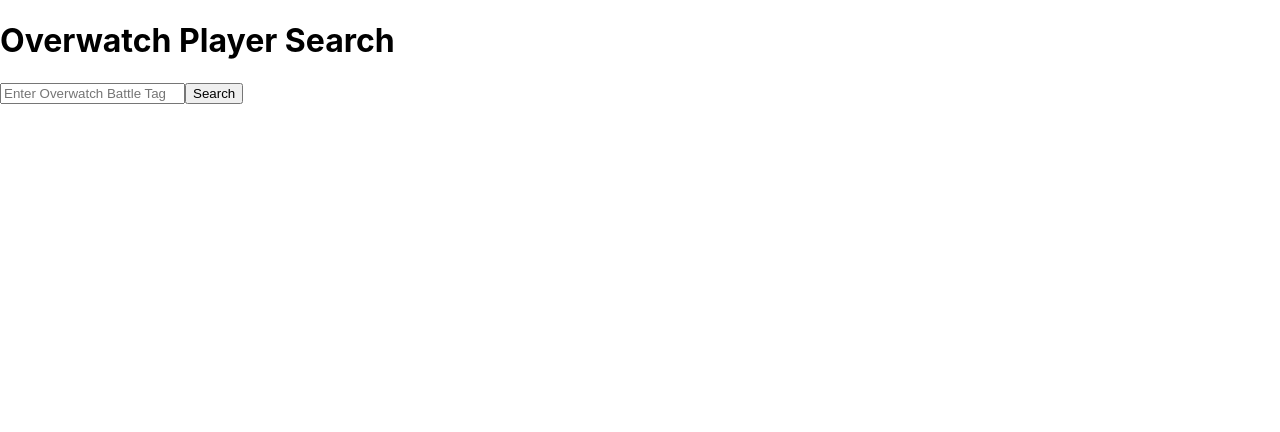
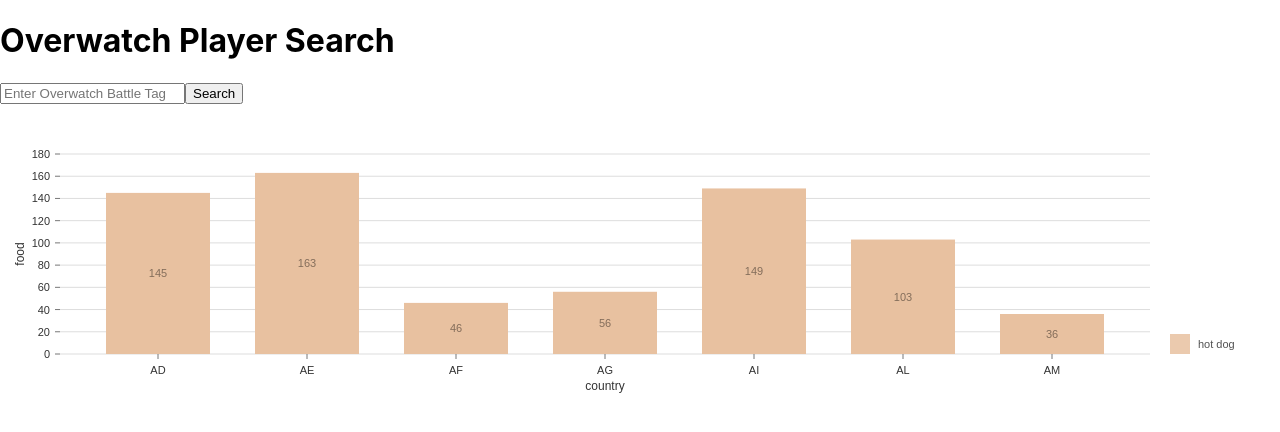
Before and after one commit to lauraspberry/data-visualizer-cody, a React (Create React App) app: page / in a window 1280 px wide. Shown: the top 432 px of the page. Built offline with nearby package versions, Linux system fonts and the light colour scheme.

Commit message:
implement bar chart

```diff
--- a/package.json
+++ b/package.json
@@ -3,6 +3,7 @@
   "version": "0.1.0",
   "private": true,
   "dependencies": {
+    "@nivo/bar": "^0.84.0",
     "@testing-library/jest-dom": "^5.17.0",
     "@testing-library/react": "^13.4.0",
     "@testing-library/user-event": "^13.5.0",
--- a/src/App.css
+++ b/src/App.css
@@ -19,3 +19,7 @@
 .h4 {
   font-size: large;
 }
+
+.bar-container {
+  height: 300px;
+}
--- a/src/App.js
+++ b/src/App.js
@@ -1,5 +1,7 @@
 import React, { useState } from 'react';
 import './App.css';
+import MyResponsiveBar from './bar/Bar';
+import data from './bar/bar-data.json';
 
 function App() {
 
@@ -16,7 +18,7 @@
         setPlayerData(null);
       } else {
         const data = await response.json();
-        setPlayerData(data.summary);
+        setPlayerData(data);
         setError('');
       }
     } catch (error) {
@@ -40,16 +42,24 @@
           />
           <button onClick={handleSearch}>Search</button>
         </div>
+        <div className='bar-container'>
+          <MyResponsiveBar data={data}></MyResponsiveBar>
+        </div>
         {error && <p style={{ color: 'red' }}>{error}</p>}
         {playerData && (
           <div>
             <h2>Player Information</h2>
+            <div className='player-info'>
+              <img src={playerData.summary.avatar} alt="avatar" className='avatar'/>
+              <h4 className='username'>{playerData.summary.username}</h4>
+              <img src={playerData.summary.endorsement.frame} alt="endorsement-frame" className="endorsement-frame"/>
+            </div>
+            <h2>data i want:</h2>
+            {playerData.stats.console.quickplay.heroes_comparisons.time_played.values.map((pair) => {
+              return <p>{pair.hero} and {pair.value}</p>;
+            })}
+            <h2>data dump:</h2>
             <pre>{JSON.stringify(playerData, null, 2)}</pre>
-            <div className='player-info'>
-              <img src={playerData.avatar} alt="avatar" className='avatar'/>
-              <h4 className='username'>{playerData.username}</h4>
-              <img src={playerData.endorsement.frame} alt="endorsement-frame" className="endorsement-frame"/>
-            </div>
           </div>
         )}
       </div>
--- /dev/null
+++ b/src/bar/Bar.js
@@ -0,0 +1,124 @@
+import { ResponsiveBar } from '@nivo/bar'
+
+// make sure parent container have a defined height when using
+// responsive component, otherwise height will be 0 and
+// no chart will be rendered.
+// website examples showcase many properties,
+// you'll often use just a few of them.
+const MyResponsiveBar = ({ data /* see data tab */ }) => (
+    <ResponsiveBar
+        data={data}
+        keys={[
+            'hot dog',
+        ]}
+        indexBy="country"
+        margin={{ top: 50, right: 130, bottom: 50, left: 60 }}
+        padding={0.3}
+        valueScale={{ type: 'linear' }}
+        indexScale={{ type: 'band', round: true }}
+        colors={{ scheme: 'nivo' }}
+        defs={[
+            {
+                id: 'dots',
+                type: 'patternDots',
+                background: 'inherit',
+                color: '#38bcb2',
+                size: 4,
+                padding: 1,
+                stagger: true
+            },
+            {
+                id: 'lines',
+                type: 'patternLines',
+                background: 'inherit',
+                color: '#eed312',
+                rotation: -45,
+                lineWidth: 6,
+                spacing: 10
+            }
+        ]}
+        fill={[
+            {
+                match: {
+                    id: 'fries'
+                },
+                id: 'dots'
+            },
+            {
+                match: {
+                    id: 'sandwich'
+                },
+                id: 'lines'
+            }
+        ]}
+        borderColor={{
+            from: 'color',
+            modifiers: [
+                [
+                    'darker',
+                    1.6
+                ]
+            ]
+        }}
+        axisTop={null}
+        axisRight={null}
+        axisBottom={{
+            tickSize: 5,
+            tickPadding: 5,
+            tickRotation: 0,
+            legend: 'country',
+            legendPosition: 'middle',
+            legendOffset: 32,
+            truncateTickAt: 0
+        }}
+        axisLeft={{
+            tickSize: 5,
+            tickPadding: 5,
+            tickRotation: 0,
+            legend: 'food',
+            legendPosition: 'middle',
+            legendOffset: -40,
+            truncateTickAt: 0
+        }}
+        labelSkipWidth={12}
+        labelSkipHeight={12}
+        labelTextColor={{
+            from: 'color',
+            modifiers: [
+                [
+                    'darker',
+                    1.6
+                ]
+            ]
+        }}
+        legends={[
+            {
+                dataFrom: 'keys',
+                anchor: 'bottom-right',
+                direction: 'column',
+                justify: false,
+                translateX: 120,
+                translateY: 0,
+                itemsSpacing: 2,
+                itemWidth: 100,
+                itemHeight: 20,
+                itemDirection: 'left-to-right',
+                itemOpacity: 0.85,
+                symbolSize: 20,
+                effects: [
+                    {
+                        on: 'hover',
+                        style: {
+                            itemOpacity: 1
+                        }
+                    }
+                ]
+            }
+        ]}
+        role="application"
+        ariaLabel="Nivo bar chart demo"
+        barAriaLabel={e=>e.id+": "+e.formattedValue+" in country: "+e.indexValue}
+    />
+)
+
+export default MyResponsiveBar;
--- /dev/null
+++ b/src/bar/bar-data.json
@@ -0,0 +1,37 @@
+[
+    {
+      "country": "AD",
+      "hot dog": 145,
+      "hot dogColor": "hsl(104, 70%, 50%)"
+    },
+    {
+      "country": "AE",
+      "hot dog": 163,
+      "hot dogColor": "hsl(286, 70%, 50%)"
+    },
+    {
+      "country": "AF",
+      "hot dog": 46,
+      "hot dogColor": "hsl(173, 70%, 50%)"
+    },
+    {
+      "country": "AG",
+      "hot dog": 56,
+      "hot dogColor": "hsl(325, 70%, 50%)"
+    },
+    {
+      "country": "AI",
+      "hot dog": 149,
+      "hot dogColor": "hsl(333, 70%, 50%)"
+    },
+    {
+      "country": "AL",
+      "hot dog": 103,
+      "hot dogColor": "hsl(232, 70%, 50%)"
+    },
+    {
+      "country": "AM",
+      "hot dog": 36,
+      "hot dogColor": "hsl(190, 70%, 50%)"
+    }
+  ]
```
Also changed, not shown: 1 other file (tests, documents, lock files or other folders).
